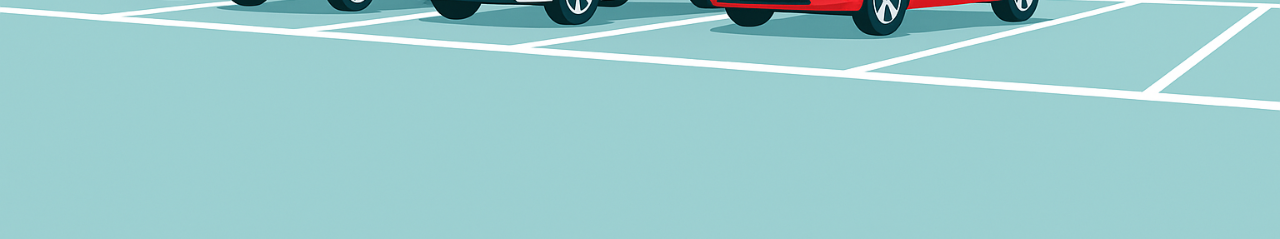
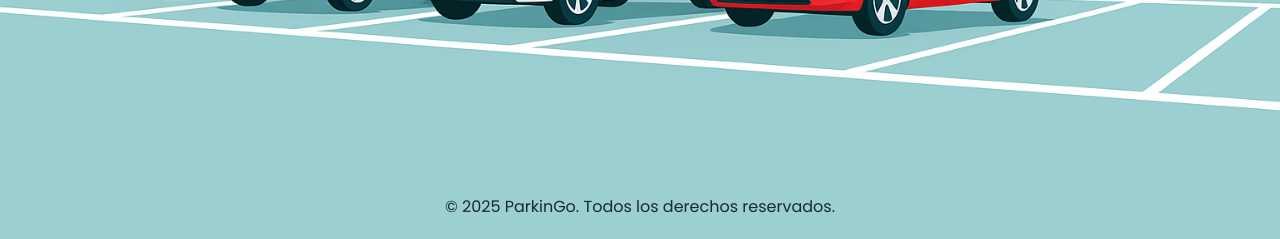
Before and after one commit to Heroplay-GT/Proyecto_Aula, a PHP site: page /Proyecto_Aula/View/Home.php in a window 1280 px wide. Shown: the part 561-800 px from the top of the page. Run offline with PHP 8.4, Linux system fonts and the light colour scheme.

Commit message:
otro commit

```diff
--- a/View/CSS/style.css
+++ b/View/CSS/style.css
@@ -494,3 +494,9 @@ button {
     font-size: 15px;
     color: #555;
 }
+
+footer {
+    position: fixed;
+    bottom: 20px;
+    color: #162938;
+}
--- a/View/Home.php
+++ b/View/Home.php
@@ -87,7 +87,7 @@
             </form>
         </div>
 
-        <!--Formulario de contacto-->
+        <!-- contacto -->
         <div class="form-box contacto">
             <h2>Contáctame</h2>
             <p style="text-align: center; margin-bottom: 20px;">¿Tienes dudas? Escríbeme por WhatsApp</p>
@@ -104,6 +104,12 @@
     <script type="module" src="https://unpkg.com/ionicons@7.1.0/dist/ionicons/ionicons.esm.js"></script>
     <script nomodule src="https://unpkg.com/ionicons@7.1.0/dist/ionicons/ionicons.js"></script>
 
+
+    <footer>
+
+        <p>© 2025 ParkinGo. Todos los derechos reservados.</p>
+
+    </footer>
 </body>
 
 </html>
```
Lines whose indentation alone changed are shown as unchanged.
